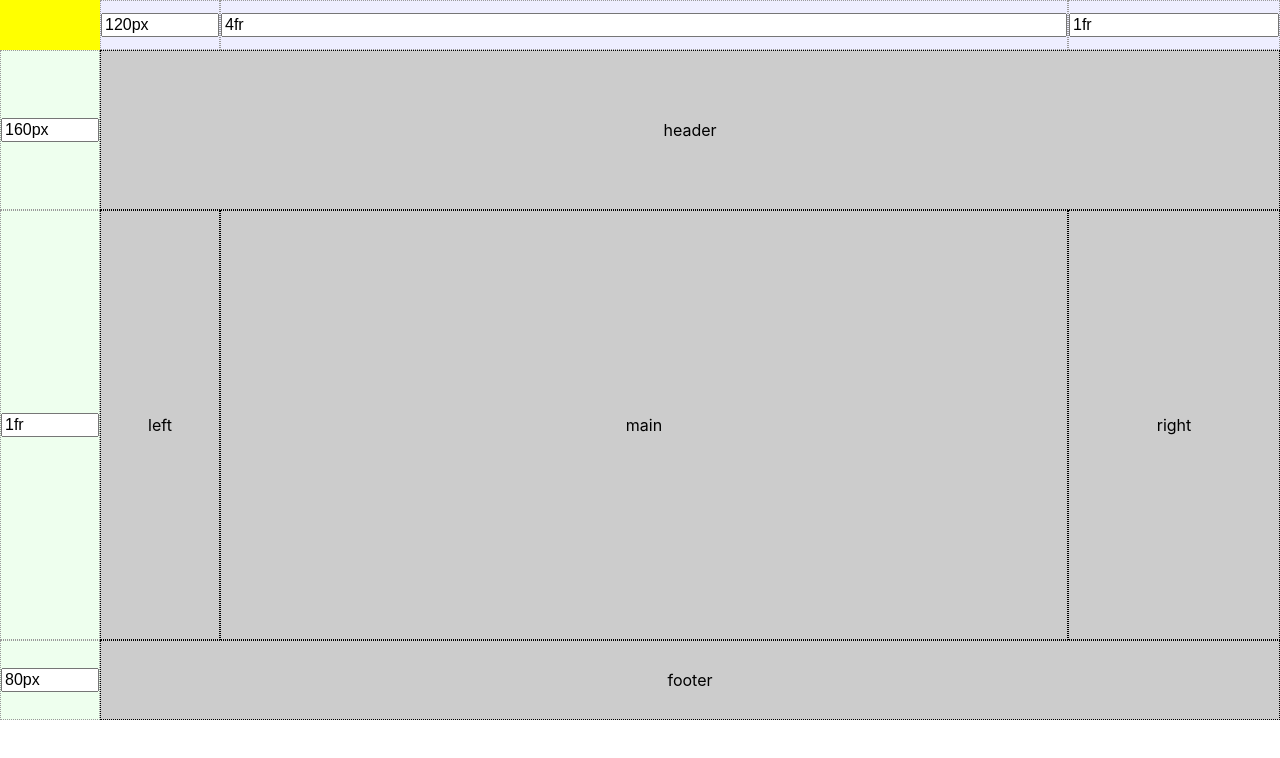
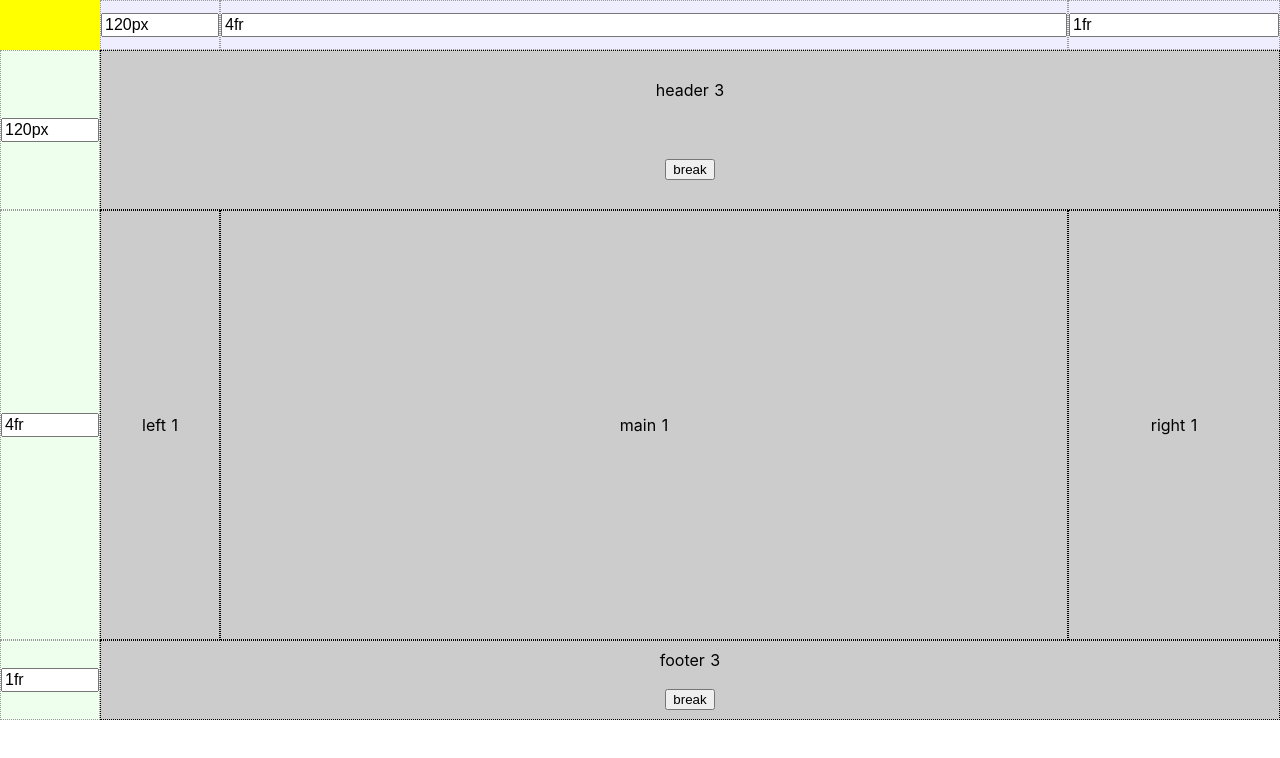
Before and after one commit to miyaoka/grid-generator, a Nuxt app: page / in a window 1280 px wide. Shown: the top 758 px of the page. Built offline with nearby package versions, Linux system fonts and the light colour scheme.

Commit message:
Add store

```diff
--- a/components/GridLayout.vue
+++ b/components/GridLayout.vue
@@ -12,7 +12,8 @@
       >
         <input
           type="text"
-          v-model="columns[i]"
+          :value="columns[i]"
+          @input="updateColumn(i, $event.target.value)"
         >
       </div>
     </div>
@@ -28,14 +29,12 @@
       >
         <input
           type="text"
-          v-model="rows[i]"
+          :value="columns[i]"
+          @input="updateRow(i, $event.target.value)"
         >
       </div>
     </div>
     <GridLayoutContent
-      :areas="areas"
-      :columns="columns"
-      :rows="rows"
       class="content"
     />
 
@@ -44,17 +43,21 @@
 
 <script lang="ts">
 import GridLayoutContent from '~/components/GridLayoutContent.vue'
+import { mapState } from 'vuex'
 
 export default {
   components: {
     GridLayoutContent
   },
-  props: {
-    areas: { type: Array, required: true },
-    columns: { type: Array, required: true },
-    rows: { type: Array, required: true }
+  filters: {
+    gridArea(prefix: string, index: string) {
+      return {
+        'grid-area': `${prefix}${index}`
+      }
+    }
   },
   computed: {
+    ...mapState(['areas', 'columns', 'rows']),
     columnStyle() {
       return {
         'grid-template-columns': this.columns.join(' '),
@@ -72,11 +75,12 @@ export default {
       }
     }
   },
-  filters: {
-    gridArea(prefix: string, index: string) {
-      return {
-        'grid-area': `${prefix}${index}`
-      }
+  methods: {
+    updateColumn(index: number, value: string) {
+      this.$store.commit('column', { index, value })
+    },
+    updateRow(index: number, value: string) {
+      this.$store.commit('row', { index, value })
     }
   }
 }
--- a/components/GridLayoutContent.vue
+++ b/components/GridLayoutContent.vue
@@ -9,29 +9,29 @@
       :style="{'grid-area': area }"
       class="grid-cell"
     >
-      {{area}}
+      <p>{{area}} {{areaCount[area]}}</p>
+      <button v-if="isMultiple(area)">break</button>
     </div>
   </section>
 </template>
 
 <script lang="ts">
+import { mapState } from 'vuex'
+
 export default {
-  props: {
-    areas: { type: Array, required: true },
-    columns: { type: Array, required: true },
-    rows: { type: Array, required: true }
-  },
   computed: {
+    ...mapState(['areas', 'columns', 'rows']),
     flatAreas() {
       return this.areas.reduce((prev, curr) => [...prev, ...curr])
     },
+    areaCount() {
+      return this.areas.reduce((prev, curr) => [...prev, ...curr]).reduce((map, area) => {
+        map[area] = map[area] ? map[area] + 1 : 1
+        return map
+      }, {})
+    },
     areaNames() {
-      return Object.keys(
-        this.areas.reduce((prev, curr) => [...prev, ...curr]).reduce((map, area) => {
-          map[area] = 1
-          return map
-        }, {})
-      )
+      return Object.keys(this.areaCount)
     },
     gridStyle() {
       return {
@@ -40,6 +40,12 @@ export default {
         'grid-template-rows': this.rows.join(' ')
       }
     }
+  },
+  methods: {
+    isMultiple(area: string) {
+      return this.areaCount[area] > 1
+    },
+    onBreak(area: string) {}
   }
 }
 </script>
--- /dev/null
+++ b/store/index.js
@@ -0,0 +1,27 @@
+export const state = () => ({
+  areas: [
+    ['header', 'header', 'header'],
+    ['left', 'main', 'right'],
+    ['footer', 'footer', 'footer']
+  ],
+  columns: ['120px', '4fr', '1fr'],
+  rows: ['160px', '1fr', '80px']
+})
+export const getters = {}
+export const mutations = {
+  areas(state, payload) {
+    state.areas = payload
+  },
+  columns(state, payload) {
+    state.columns = payload
+  },
+  rows(state, payload) {
+    state.rows = payload
+  },
+  column(state, { index, value }) {
+    state.columns.splice(index, 1, value)
+  },
+  row(state, { index, value }) {
+    state.rows.splice(index, 1, value)
+  }
+}
```
Also changed, not shown: store/README.md (deleted).
